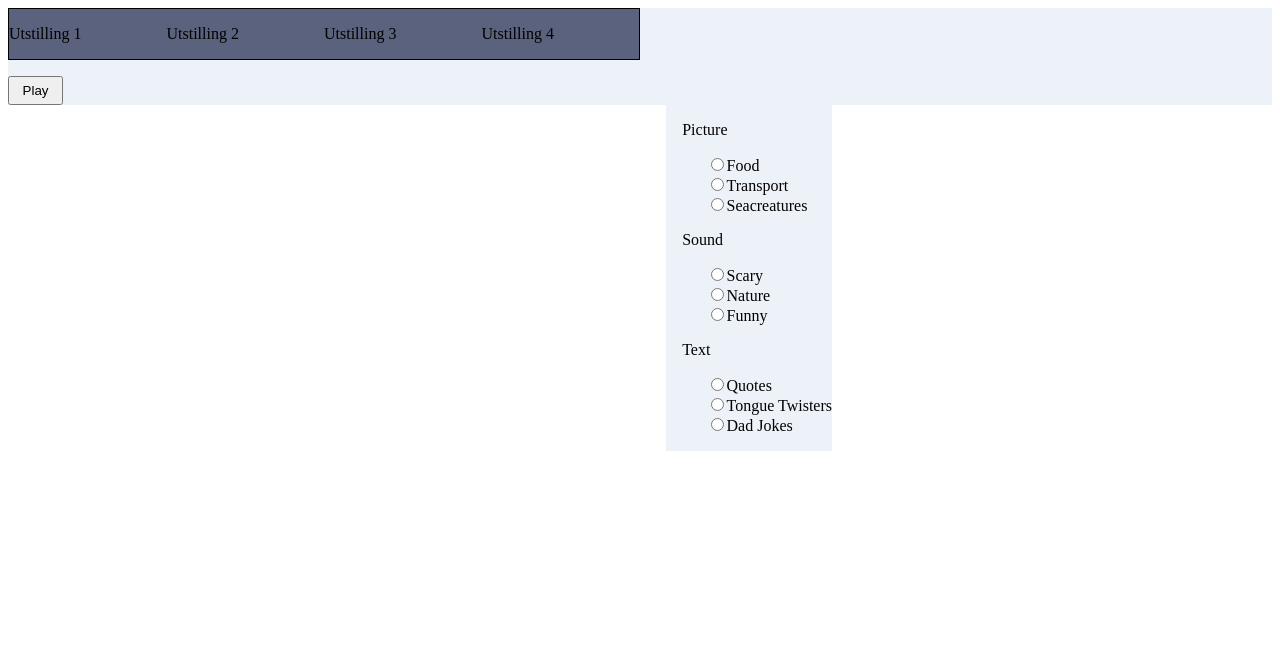
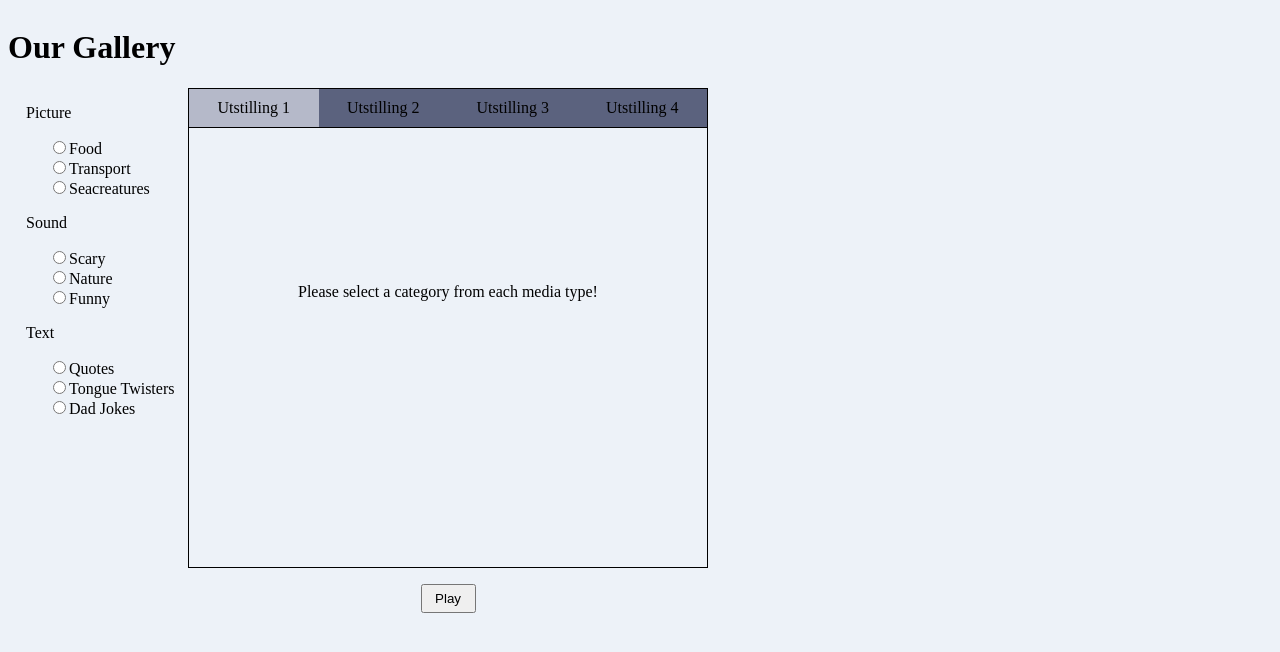
Before and after one commit to IT2810/it2810-webutvikling-h18-prosjekt-2-gruppe--05, a React (Create React App) app: page / in a window 1280 px wide. Shown: the top 652 px of the page. Built offline with nearby package versions, Linux system fonts and the light colour scheme.

Commit message:
Implemented grid box layout and functionality so that a placeholder is shown until three media categories have been selected.

```diff
--- a/src/App.css
+++ b/src/App.css
@@ -1,26 +1,58 @@
+body{
+  background-color: #edf2f8;
+}
+
 .App {
   background-color: #edf2f8;
+  display: grid;
+  grid-template-columns: 180px 520px;
+  grid-template-rows: auto 39px auto;
+  grid-template-areas:
+    'header header'
+    'menu nav'
+    'menu main';
 }
+
+#pageHeader {
+  grid-area: header;
+}
+
+.CategoryName {
+ border: 1px solid black;
+ border-top: 0px;
+ height: 100%;
+ padding: 10px;
+}
+
+.svgPicture {
+  text-align: center;
+}
+
+.text {
+  text-align: center;
+}
+
 .Gallery {
-  max-width: 50%;
+  grid-area: main;
   position: relative;
+}
+
+.Categories {
+  grid-area: menu;
+  width: 100%;
+  float: none;
+  right: 35%;
+  background-color: #edf2f8;
 }
 
 .Categories ul {
     list-style-type: none;
+    width: 130px;
   }
 
 .Categories  p {
     margin-left: 10%;
   }
-
-.Categories {
-  max-width: 50%;
-  float: none;
-  position: absolute;
-  right: 35%;
-  background-color: #edf2f8;
-}
 
 /*.Categories input {
   display: none;
@@ -85,17 +117,21 @@
 }
 
 /* Audio Player */
+.AudioPlayer {
+  text-align: center;
+}
+
 .AudioPlayer button {
   width: 55px;
   padding: 5px 10px;
 }
 
 /* Header */
-.Header .Nav {
-	max-width: 50%;
+.Nav {
+  grid-area: nav;
 }
 
-.Header ul {
+.Nav ul {
 	list-style-type: none;
 	overflow: hidden;
 	margin: 0;
@@ -104,45 +140,39 @@
 	background-color: #5b627e;
 }
 
-.Header li {
+.Nav li {
 	float: left;
 	width: 25%;
-	min-width: 93px;
+  min-width: 93px;
+  cursor: pointer;
 }
 
-.Header li a {
+.Nav li p {
 	display: block;
 	color: black;
 	padding: 10px;
 	text-align: center;
-	text-decoration: none;
-}
-
-.Header li a:hover:not(.active) {
-	background-color: #919db7;
-}
-
-.Header li a.active {
-	color: white;
-	background-color: black;
+  text-decoration: none;
+  margin-top: 0px;
+  margin-bottom: 0px;
 }
 
 /* Media queries */
 @media (max-width: 764px) {
-	.Header .Nav {
+	.Nav {
 		max-width: 375px;
 		width: 375px;
 	}
 }
 
 @media (max-width: 392px){
-	.Header .Nav {
+	.Nav {
 		width: 188px;
 	}
 }
 
 @media (max-width: 203px){
-	.Header .Nav {
+	.Nav {
 		width: 92px;
 		min-width: 92px;
 	}
--- a/src/App.js
+++ b/src/App.js
@@ -13,14 +13,25 @@ class App extends Component {
       text: 0,
       audio: 0,
       picture:0,
-      gallery:1});
+      gallery:1,
+      allSelected: false});
+
+      this.isAllSelected = this.isAllSelected.bind(this);
 
   }
+
+  isAllSelected(){
+    if(this.state.picture !== 0 && this.state.text !== 0 && this.state.audio !== 0){
+      this.setState({allSelected: true})
+    }
+  }
+
   render() {
     return (
       <div className="App">
-        <Header triggerParentUpdateGallery={this.setGallery.bind(this)} />
-        <Gallery audio={this.state.audio} text={this.state.text} picture={this.state.picture} gallery={this.state.gallery}/>
+        <h1 id="pageHeader">Our Gallery</h1>
+        <Header gallery={this.state.gallery} triggerParentUpdateGallery={this.setGallery.bind(this)} />
+        <Gallery allSelected={this.state.allSelected} audio={this.state.audio} text={this.state.text} picture={this.state.picture} gallery={this.state.gallery}/>
         <Categories
           triggerParentUpdatePicture={this.setPicture.bind(this)}
           triggerParentUpdateText={this.setText.bind(this)}
@@ -29,25 +40,25 @@ class App extends Component {
     );
   }
   setPicture(PictureCategory) {
-    var PicCat=PictureCategory;
-    console.log(PicCat);
-    this.setState({picture:PicCat, gallery:1});
+    this.setState({picture:PictureCategory, gallery:1}, () => {
+      this.isAllSelected();
+    });
   }
 
   setText(TextCategory) {
-    console.log(TextCategory);
-    this.setState({text:TextCategory, gallery:1});
+    this.setState({text:TextCategory, gallery:1}, () => {
+      this.isAllSelected();
+    });
   }
 
   setAudio(AudioCategory) {
-    this.setState({audio: AudioCategory, gallery: 1})
-    console.log(AudioCategory)
+    this.setState({audio: AudioCategory, gallery: 1}, () => {
+      this.isAllSelected();
+    });
   }
 
-  setGallery(utstilling) {
-    var gal=utstilling;
-    console.log(gal);
-    this.setState({gallery:gal});
+  setGallery(gallery) {
+    this.setState({gallery:gallery});
   }
 }
 
--- a/src/components/Gallery/AudioPlayer.js
+++ b/src/components/Gallery/AudioPlayer.js
@@ -26,16 +26,12 @@ class AudioPlayer extends Component {
   }
 
   playAudio(){
-    if(this.props.audioCategory === 0){
-      alert("Please select a sound category first.")
-    } else {
+    if(this.props.allSelected){
       this.setState({
         playing: true,
         buttonText: "Stop",
         source: "Sounds/" + this.props.audioCategory + "/" + this.props.galleryView + ".mp3"
       })
-      console.log(this.props.audioCategory + " " + this.props.galleryView)
-      console.log("Are u even trying???")
       this.Audio.pause()
       this.Audio.load()
       this.Audio.play()
@@ -46,7 +42,12 @@ class AudioPlayer extends Component {
     this.setState({ playing: false, buttonText: "Play"});
     this.Audio.pause()
   }
-
+  /*
+  THIS STUFF IS LAST STUFF; PLS DO IT
+  if(this.allSelected){
+    <button onClick={this.state.playing ? this.pauseAudio : this.playAudio}>{this.state.buttonText}</button>
+  }
+  */
   render() {
     return (
       <div className="AudioPlayer">
--- a/src/components/Gallery/Gallery.js
+++ b/src/components/Gallery/Gallery.js
@@ -9,17 +9,18 @@ class Gallery extends Component {
 
     this.state = {
         category: "",
-        name: ""
+        name: "",
     }
+
   }
 
   render() {
-    console.log(this.props.text)
+    console.log(this.isAllSelected);
     return (
       <div className="Gallery">
-        <Picture category={this.props.picture} galleryView={this.props.gallery}/>
-        <Text category={this.props.text} galleryView={this.props.gallery}></Text>
-        <AudioPlayer textCategory={this.props.text} pictureCategory={this.props.picture} audioCategory={this.props.audio} galleryView={this.props.gallery}/>
+        <Picture allSelected={this.props.allSelected} category={this.props.picture} galleryView={this.props.gallery}/>
+        <Text allSelected={this.props.allSelected} category={this.props.text} galleryView={this.props.gallery}></Text>
+        <AudioPlayer allSelected={this.props.allSelected} textCategory={this.props.text} pictureCategory={this.props.picture} audioCategory={this.props.audio} galleryView={this.props.gallery}/>
       </div>
     );
   }
--- a/src/components/Gallery/Picture.js
+++ b/src/components/Gallery/Picture.js
@@ -11,6 +11,10 @@ class Picture extends Component {
         }
     }
 
+    componentDidMount(){
+      this.getImg();
+    }
+
     componentDidUpdate(prevProps) {
       console.log(this.props)
       if (prevProps != this.props && !this.props.category==0) {
@@ -20,10 +24,17 @@ class Picture extends Component {
 
     async getImg () {
           try {
-            const picture = await axios.get('/Pictures/'+this.props.category+'/' + this.props.galleryView + '.svg');
-            this.setState({
-              pictures: picture.data
-            });
+            if(this.props.allSelected) {
+              const picture = await axios.get('/Pictures/'+this.props.category+'/' + this.props.galleryView + '.svg');
+              this.setState({
+                pictures: picture.data
+              });
+            } else{
+              const picture = await axios.get('/Pictures/0/placeholder.svg');
+              this.setState({
+                pictures: picture.data
+              });
+            }
           }
           catch (error) {
             console.error(error);
@@ -33,7 +44,7 @@ class Picture extends Component {
 
     render() {
         return <div className = "CategoryName">
-          <div dangerouslySetInnerHTML={{__html: this.state.pictures}}></div>
+          <div className="svgPicture" dangerouslySetInnerHTML={{__html: this.state.pictures}}></div>
         </div>
     }
 }
--- a/src/components/Gallery/Text.js
+++ b/src/components/Gallery/Text.js
@@ -16,8 +16,8 @@ class Text extends Component {
   }
 
   componentDidMount() {
-    console.log(this.props)
-    if(this.props.category != 0){
+    console.log(this.props.allSelected)
+    if(this.props.allSelected){
       fetch('http://localhost:3000/Text/'+this.props.category+'/'+this.props.galleryView+'.json')
         .then(response => {
           if (response.ok) {
--- a/src/components/Header/Header.js
+++ b/src/components/Header/Header.js
@@ -1,17 +1,29 @@
 import React, { Component } from 'react';
 
 class Header extends Component {
+  constructor(props){
+    super(props)
+    this.setActiveTab = this.setActiveTab.bind(this);
+  }
+
+  setActiveTab(tabIndex, style){
+    if(this.props.gallery === tabIndex){
+      return(style)
+    }
+  }
+
   render() {
+    const activeStyle = {
+      backgroundColor: 'rgb(181, 185, 201)'
+    }
     return (
-      <div className="Header">
-            <div className="Nav">
-                <ul>
-                    <li onClick={() => this.props.triggerParentUpdateGallery(1)}><p>Utstilling 1</p></li>
-                    <li onClick={() => this.props.triggerParentUpdateGallery(2)}><p>Utstilling 2</p></li>
-                    <li onClick={() => this.props.triggerParentUpdateGallery(3)}><p>Utstilling 3</p></li>
-                    <li onClick={() => this.props.triggerParentUpdateGallery(4)}><p>Utstilling 4</p></li>
-                </ul>
-            </div>
+      <div className="Nav">
+          <ul>
+              <li style={this.setActiveTab(1, activeStyle)} onClick={() => this.props.triggerParentUpdateGallery(1)}><p>Utstilling 1</p></li>
+              <li style={this.setActiveTab(2, activeStyle)} onClick={() => this.props.triggerParentUpdateGallery(2)}><p>Utstilling 2</p></li>
+              <li style={this.setActiveTab(3, activeStyle)} onClick={() => this.props.triggerParentUpdateGallery(3)}><p>Utstilling 3</p></li>
+              <li style={this.setActiveTab(4, activeStyle)} onClick={() => this.props.triggerParentUpdateGallery(4)}><p>Utstilling 4</p></li>
+          </ul>
       </div>
     );
   }
```
Also changed, not shown: public/Pictures/0/placeholder.svg (added).
